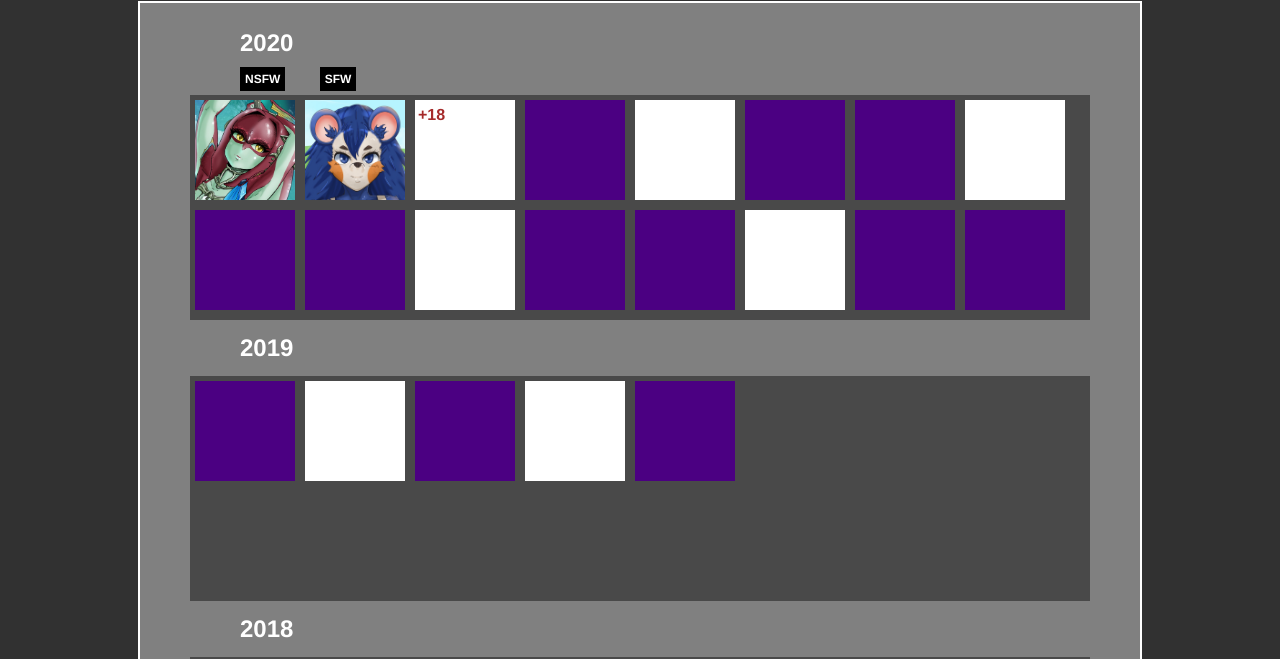
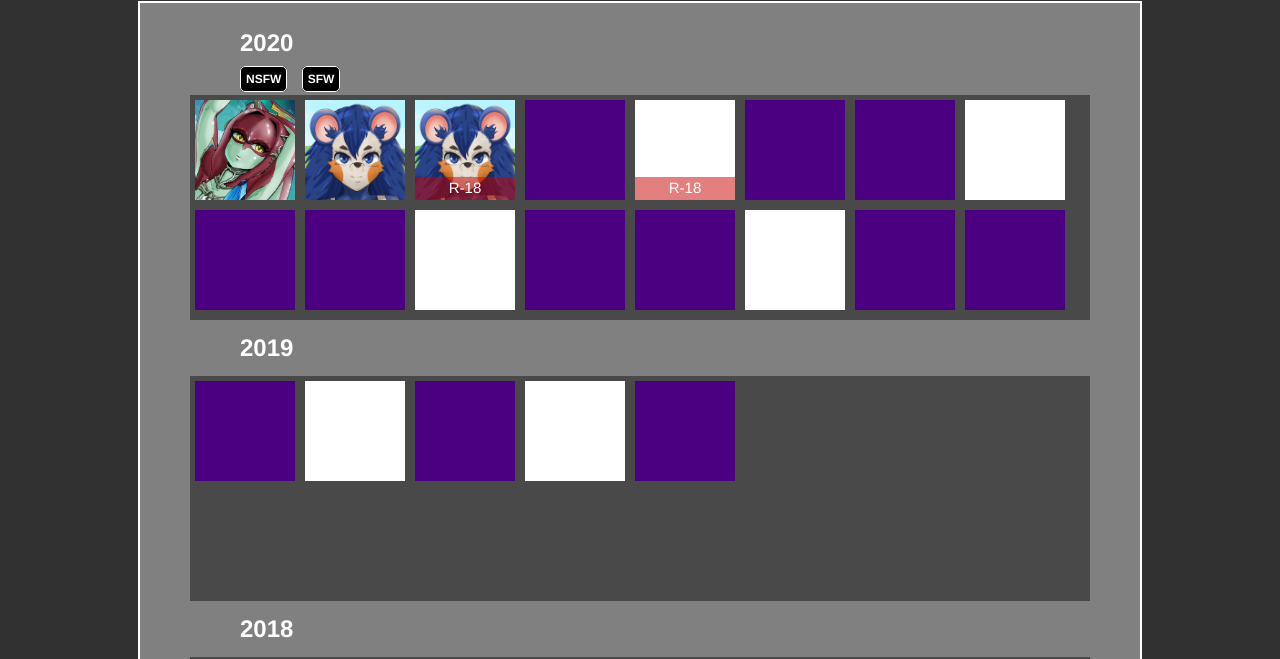
Before and after one commit to STHeadman/MSWebsiteMaster, a plain HTML site: page Art.html in a window 1280 px wide. Both pictures are taken after a click on the element "NSFW". Shown: the part 112-771 px from the top of the page. Drawn offline with Linux system fonts and the light colour scheme.

Commit message:
refinning thumbnails. and buttons.

```diff
--- a/Art.html
+++ b/Art.html
@@ -36,9 +36,9 @@
                 <div class="flex2" id="style1" >
                     <div id="imgHolder"><a href="./images/Mipharesized.jpg" target="_blank"><img id="imglink" src="./thumbnails/MiphaThumbnail.jpg" alt="idk"/></a></div>
                     <div id="imgHolder"><a href="./images/MabelPantiesApronResized.jpg" target="_blank"><img id="imglink" src="./thumbnails/Mabelthumbnail.jpg" alt="idk"/></a></div>
-                    <div class="imgHolder2"><div class = 'text'>+18</div></div>
+                    <div class="imgHolder2"><a href="./images/MabelNakedResized.jpg" target="_blank"><img id="imglink" src="./thumbnails/Mabelthumbnail.jpg" alt="idk"/></a><div class = 'overlay'>R-18</div></div>
                     <div id="imgHolder"></div>
-                    <div class="imgHolder2"></div>
+                    <div class="imgHolder2"><div class = 'overlay'>R-18</div></div>
                     <div id="imgHolder"></div>
                     <div id="imgHolder"></div>
                     <div class="imgHolder2"></div>
--- a/CSS/Artstyle.css
+++ b/CSS/Artstyle.css
@@ -8,15 +8,19 @@ h2{
     margin-left:10%;
     font-size: 0.75rem;
     background-color: black;
+    border:1px solid white;
+    border-radius: 5px;
     cursor: pointer;
     display: inline;
 }
 
 #button2{
     padding:5px;
-    margin-left:3%;
+    margin-left:1%;
     font-size: 0.75rem;
     background-color: black;
+    border:1px solid white;
+    border-radius: 5px;
     cursor: pointer;
     display: inline;
 }
@@ -60,6 +64,7 @@ h2{
 
 #imgHolder{
     background-color: indigo;
+    position: relative;
     width: 100px;
     height: 100px;
     margin: 5px;
@@ -68,6 +73,7 @@ h2{
 
 .imgHolder2{
     background-color: white;
+    position: relative;
     width: 100px;
     height: 100px;
     margin: 5px;
@@ -77,8 +83,21 @@ h2{
     width:100px;
     height:100px;
     box-sizing: border-box;
+    display:block;
 }
 
 #imglink:hover {
     border: 2px solid white;
 }
+
+.overlay{
+    position: absolute;
+    bottom:0;
+    background: rgb(200, 0, 0);
+    background: rgba(200, 0, 0, 0.5); /* Black see-through */
+    color: #fff;
+    width: 100px;
+    opacity:1;
+    font-size: 15px;
+    text-align: center;
+}
```
Also changed, not shown: images/MabelNakedResized.jpg (added).
